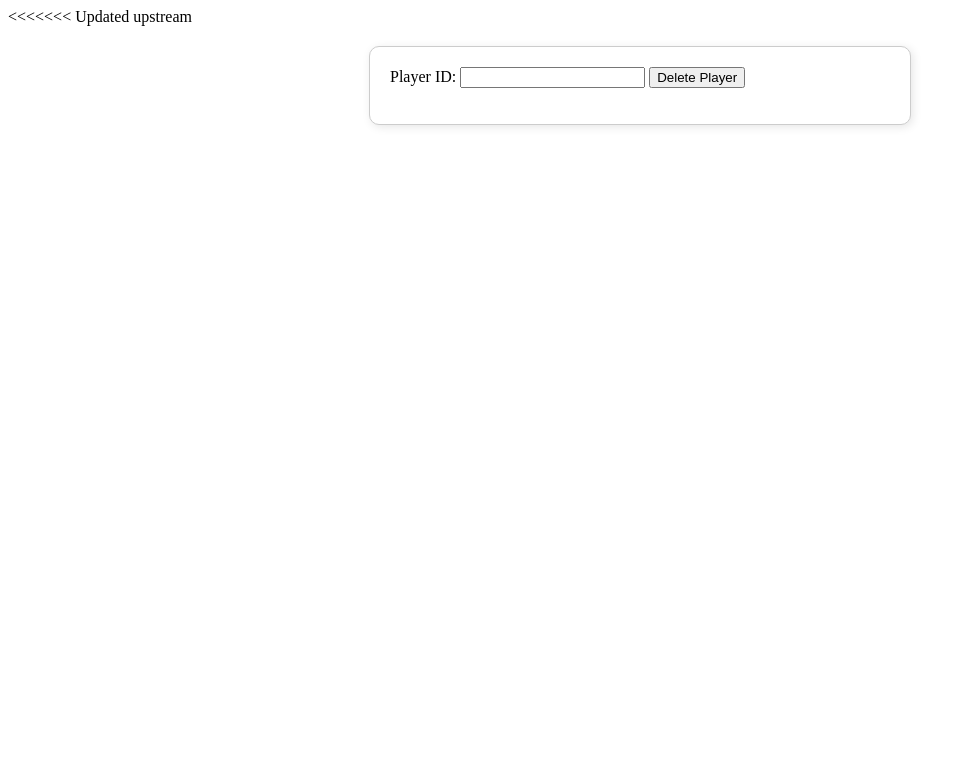
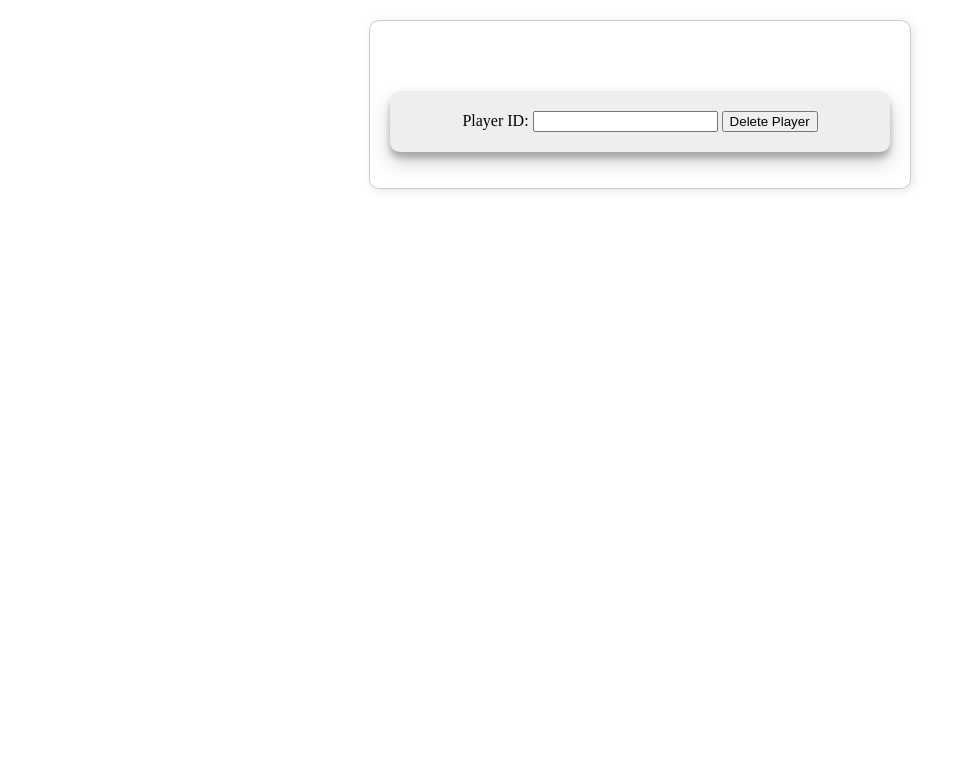
Before and after one commit to vikassrini/CRICBASE-, a Flask app: page /delete_player_render in a window 1280 px wide. Shown: the top 779 px of the page, without its empty margins (0-967 px from the left). Run offline with Flask 2, Linux system fonts and the light colour scheme; some libraries are stand-ins or nearby versions.

Commit message:
made changes

```diff
--- a/CricBase/templates/delete_player.html
+++ b/CricBase/templates/delete_player.html
@@ -1,6 +1,5 @@
 <html>
   <head>
-<<<<<<< Updated upstream
     <title> Delete Player info</title>
     <style>
       /* Add styling here */
@@ -13,10 +12,6 @@
         margin: 20px auto;
         width: 500px;
       }
-=======
-    <style>
-      /* Add styling here */
->>>>>>> Stashed changes
   form {
     background-color: #eee;
     padding: 20px;
```
